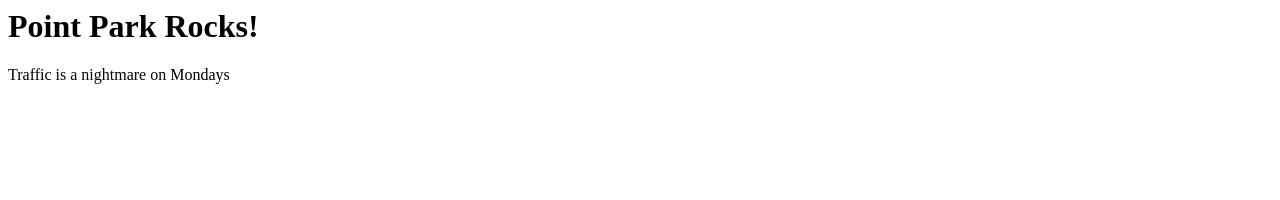
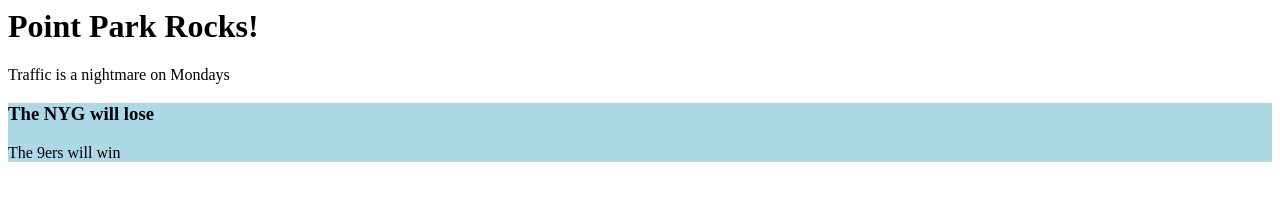
Before and after one commit to jeffreyjseamanppu/cmps262, a plain HTML site: page index.html in a window 1280 px wide. Drawn offline with Linux system fonts and the light colour scheme.

Commit message:
Here you go

```diff
--- a/index.html
+++ b/index.html
@@ -4,6 +4,12 @@
     <body>
       <h1>Point Park Rocks!</h1>
       <p>Traffic is a nightmare on Mondays</p>
+      <div style="background:lightblue">
+        <h3>The NYG will lose</h3>
+        <p>The 9ers will win</p>
+
+
+      </div>
     </body>
   </head>
 </html>
```
